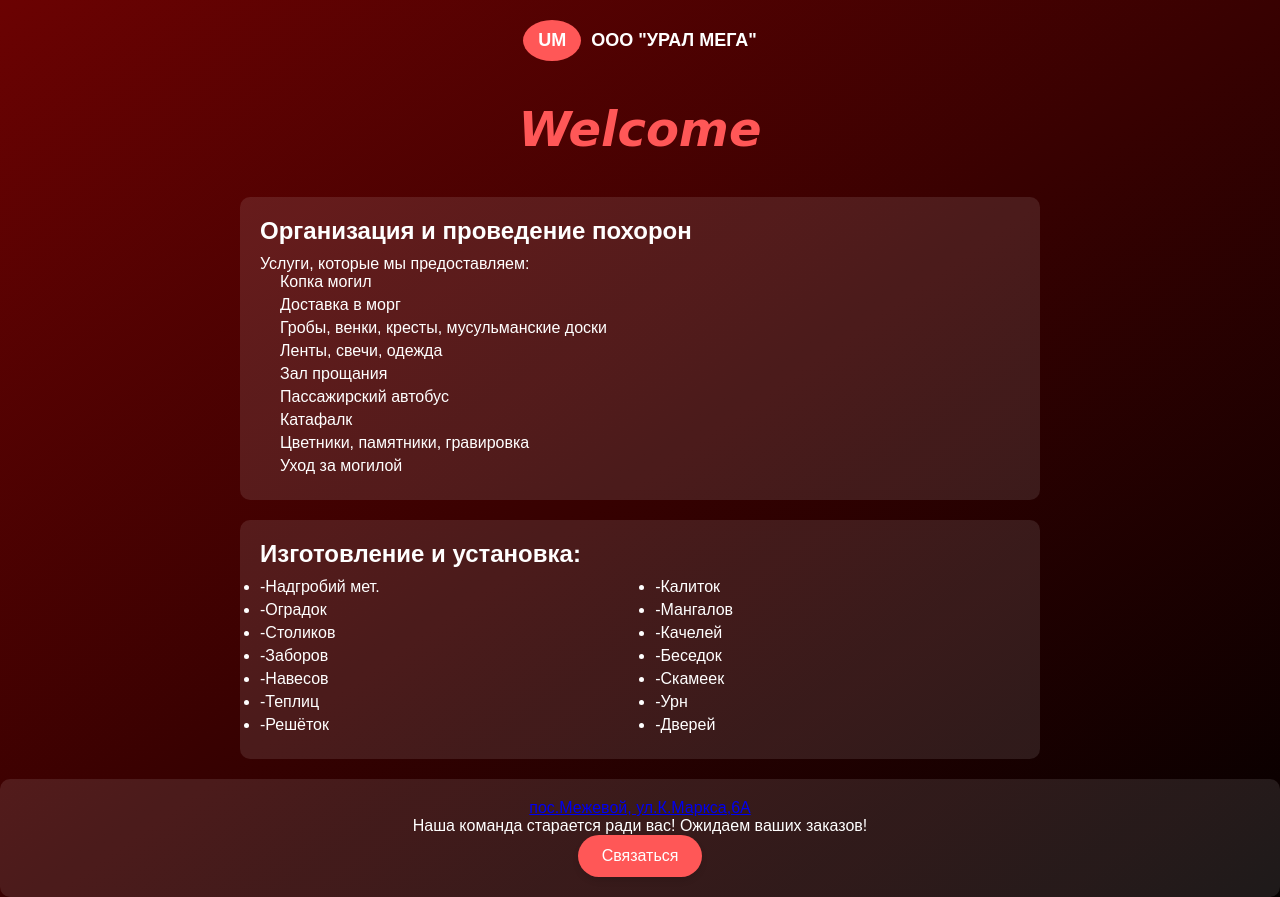
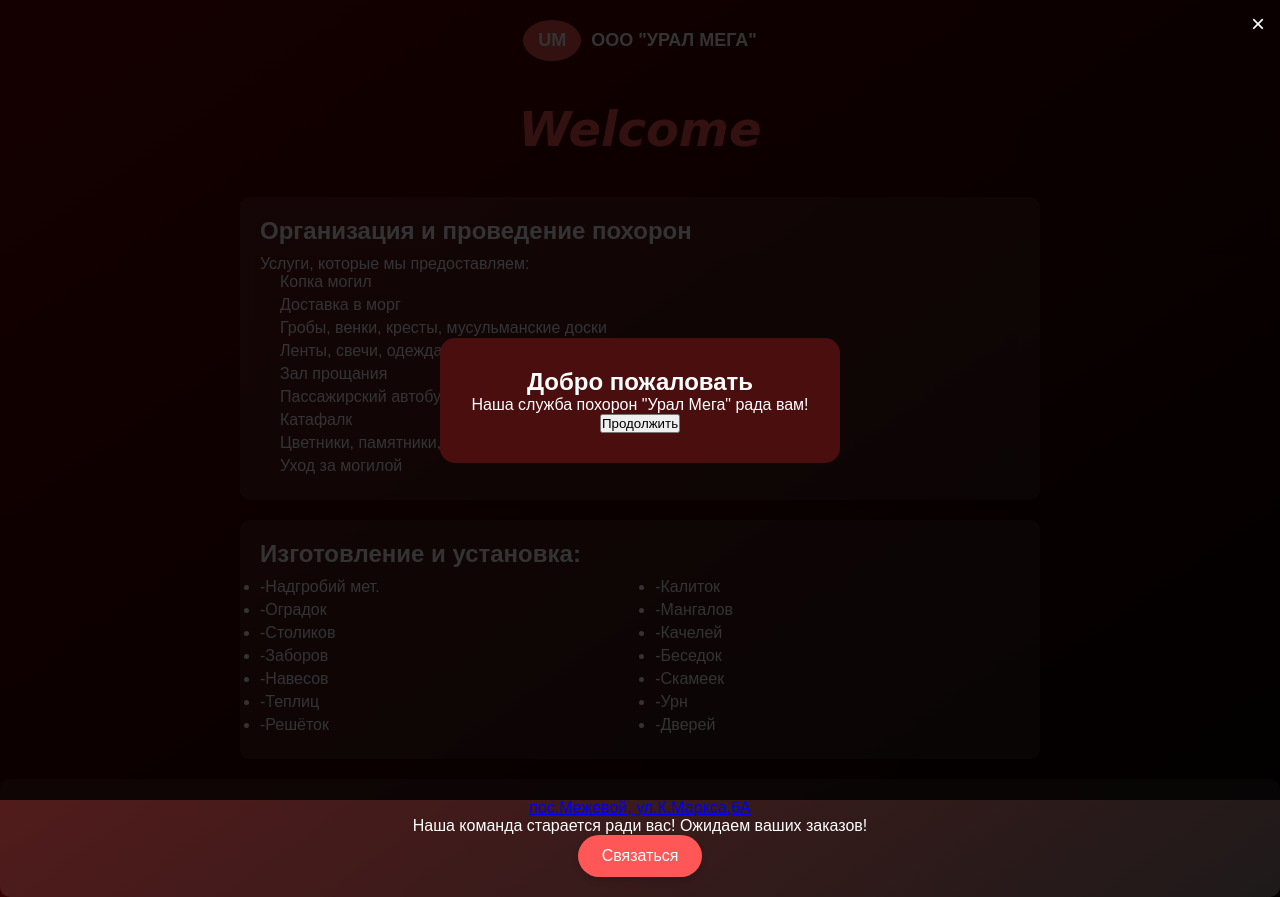
Before and after one commit to EgaPato1703/ural-mega-site, a plain HTML site: page index.html in a window 1280 px wide. Drawn offline with Linux system fonts and the light colour scheme.

Commit message:
Update index.html

```diff
--- a/index.html
+++ b/index.html
@@ -85,6 +85,52 @@ function topFunction() {
     window.scrollTo({ top: 0, behavior: 'smooth' });
 }
 </script>
+        <!-- Modal -->
+<div id="welcomeModal" class="modal-overlay">
+    <div class="modal-content">
+        <span class="close-btn">&times;</span>
+        <h2>Добро пожаловать</h2>
+        <p>Наша служба похорон "Урал Мега" рада вам!</p>
+        <button onclick="closeModal()">Продолжить</button>
+    </div>
+</div>
+
+<style>
+.modal-overlay {
+    position: fixed;
+    top: 0; left: 0;
+    width: 100%; height: 100%;
+    background-color: rgba(0,0,0,0.8);
+    display: flex;
+    align-items: center;
+    justify-content: center;
+    z-index: 9999;
+}
+
+.modal-content {
+    background-color: #4a0e0e;
+    padding: 30px;
+    border-radius: 15px;
+    text-align: center;
+    color: white;
+    max-width: 400px;
+    width: 90%;
+}
+
+.close-btn {
+    position: absolute;
+    top: 10px;
+    right: 15px;
+    font-size: 24px;
+    cursor: pointer;
+}
+</style>
+
+<script>
+function closeModal() {
+    document.getElementById('welcomeModal').style.display = 'none';
+}
+</script>
         <footer>
             <p><a href="https://yandex.ru/maps/?text= пос.%20Межевой,%20ул.%20К.%20Маркса,%206А" target="_blank" class="map-link">пос.Межевой, ул.К.Маркса,6А</a></p>
             <p>Наша команда старается ради вас! Ожидаем ваших заказов!</p>
```
